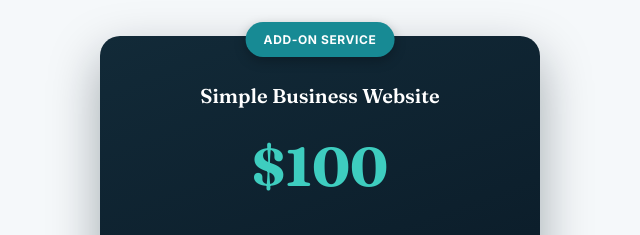
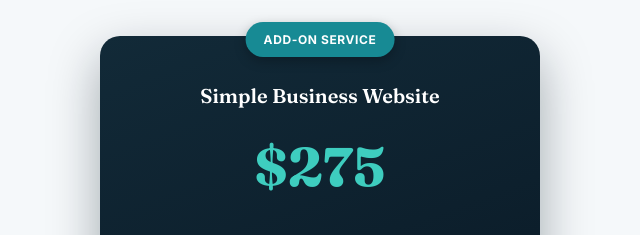
Before and after one commit to Quorvla/tabletop-marketing, a website: page public/index.html in a window 1280 px wide. Shown: the part 6920-7155 px from the top of the page, 320-960 px from the left. Drawn offline with Linux system fonts and the light colour scheme.

Commit message:
Update website-building price to $275

```diff
--- a/public/index.html
+++ b/public/index.html
@@ -269,7 +269,7 @@
         <div class="pricing-card">
           <div class="pricing-badge pricing-badge-alt">Add-On Service</div>
           <h3>Simple Business Website</h3>
-          <p class="price"><span class="price-amount">$100</span></p>
+          <p class="price"><span class="price-amount">$275</span></p>
           <ul class="pricing-features">
             <li>A single-page website with your business hours, menu or services, and photos</li>
             <li>Contact info and an embedded map</li>
```
